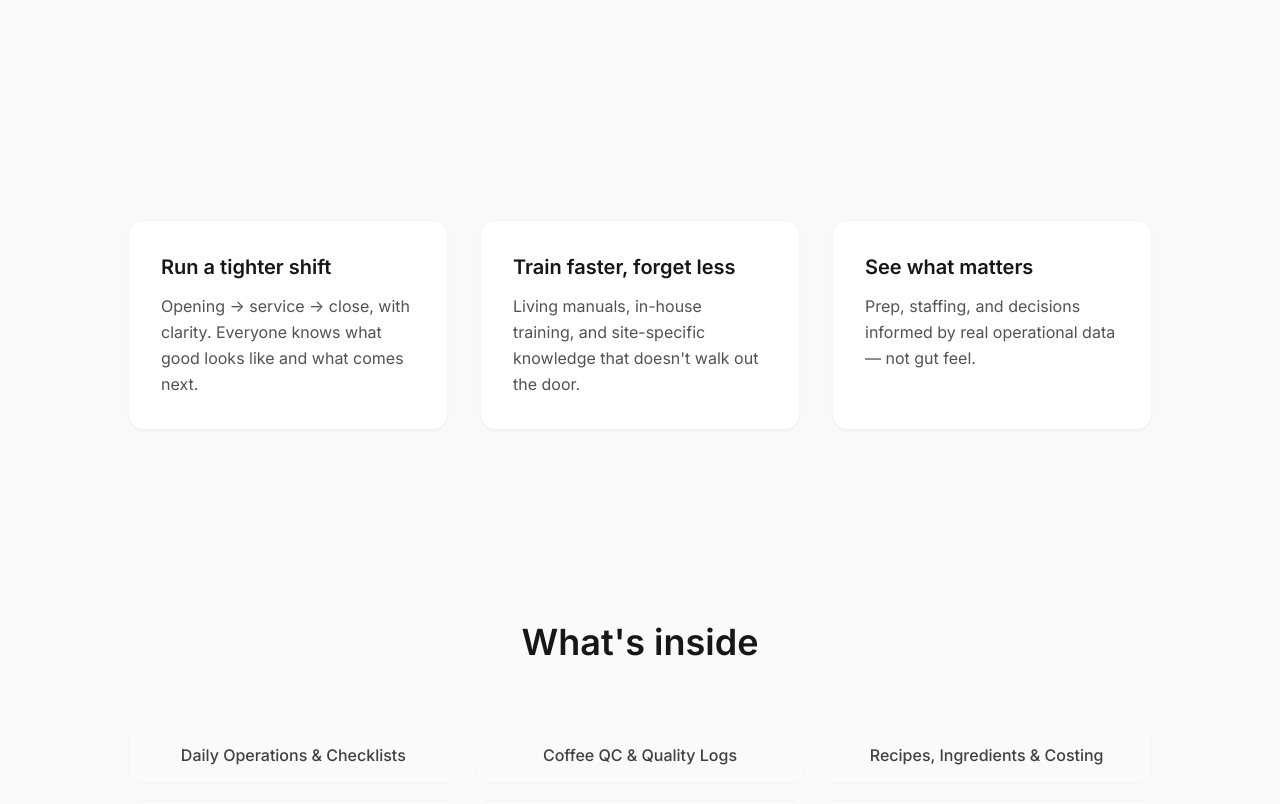
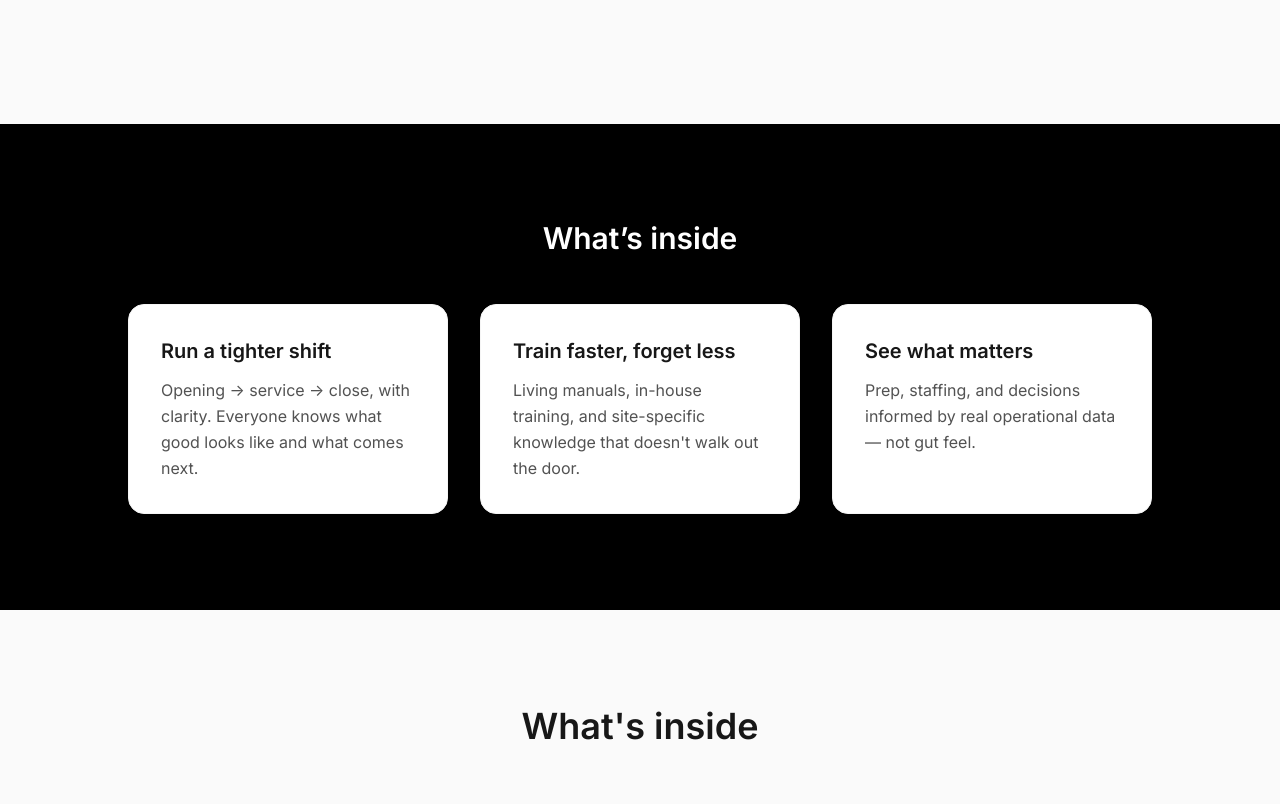
Before and after one commit to odyssey-D/odysseyops-landing, a Next.js app: page / in a window 1280 px wide. Shown: the part 660-1464 px from the top of the page. Built offline with nearby package versions, Linux system fonts and the light colour scheme; no server answers.

Commit message:
Update Outcomes.tsx

```diff
--- a/src/components/Outcomes.tsx
+++ b/src/components/Outcomes.tsx
@@ -7,19 +7,35 @@ export function Outcomes() {
   const { ref, isVisible } = useScrollAnimation();
 
   return (
-    <section className="py-24 px-6 bg-neutral-50/50" ref={ref}>
+    <section
+      ref={ref}
+      className="py-24 px-6 bg-black"
+    >
       <div className="max-w-5xl mx-auto">
-        <div className={`grid md:grid-cols-3 gap-8 transition-all duration-700 ${isVisible ? "opacity-100 translate-y-0" : "opacity-0 translate-y-8"}`}>
+        {/* Section heading */}
+        <h2 className="text-2xl md:text-3xl font-semibold text-white text-center mb-12">
+          What’s inside
+        </h2>
+
+        {/* Cards */}
+        <div
+          className={`grid md:grid-cols-3 gap-8 transition-all duration-700 ${
+            isVisible
+              ? "opacity-100 translate-y-0"
+              : "opacity-0 translate-y-6"
+          }`}
+        >
           {content.outcomes.map((outcome, i) => (
             <div
               key={i}
+              data-testid={`card-outcome-${i}`}
               className="p-8 bg-white rounded-2xl border border-neutral-100 shadow-sm hover:shadow-md transition-shadow duration-300"
               style={{ transitionDelay: `${i * 100}ms` }}
-              data-testid={`card-outcome-${i}`}
             >
               <h3 className="text-xl font-semibold text-neutral-900 mb-3">
                 {outcome.title}
               </h3>
+
               <p className="text-neutral-600 leading-relaxed">
                 {outcome.description}
               </p>
```
